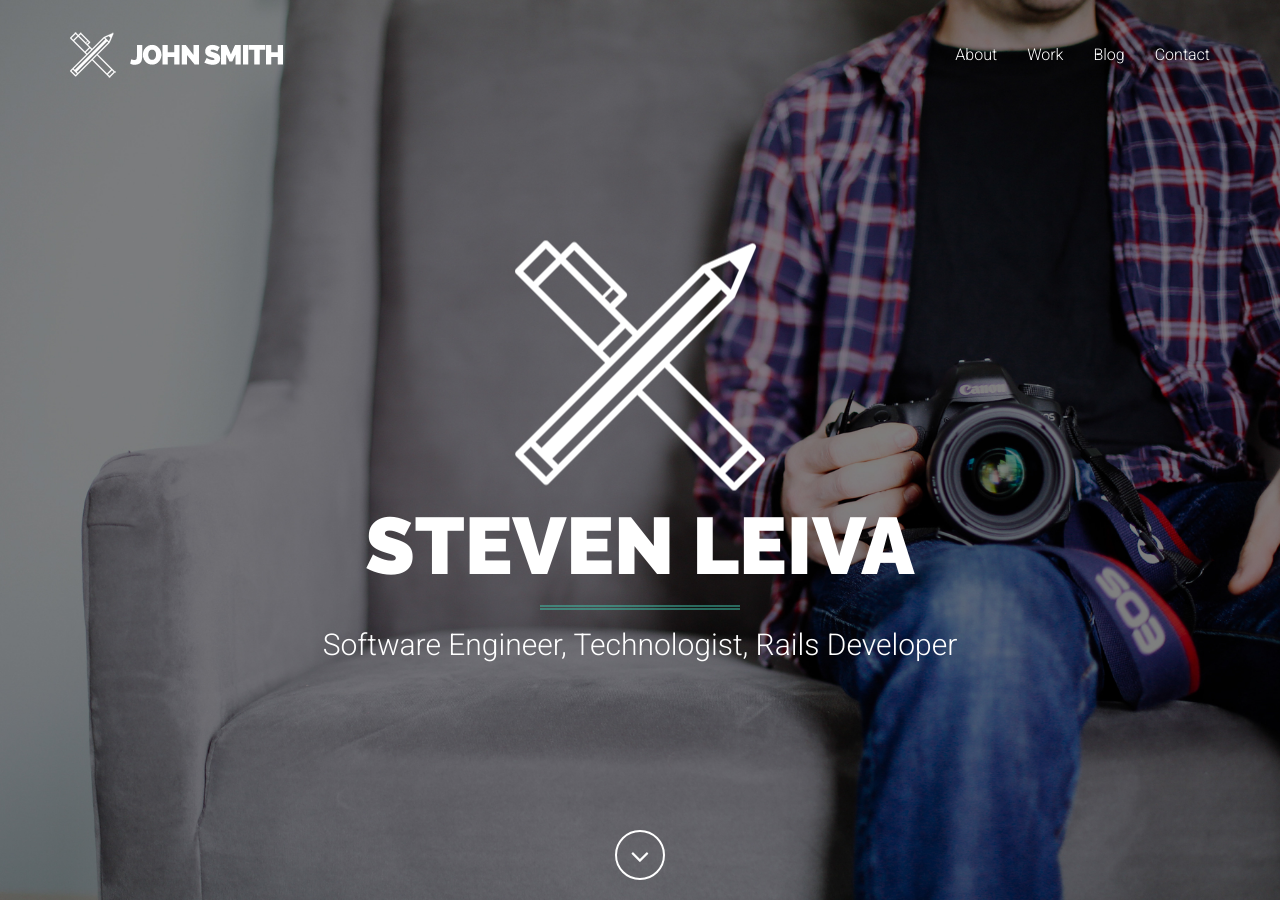
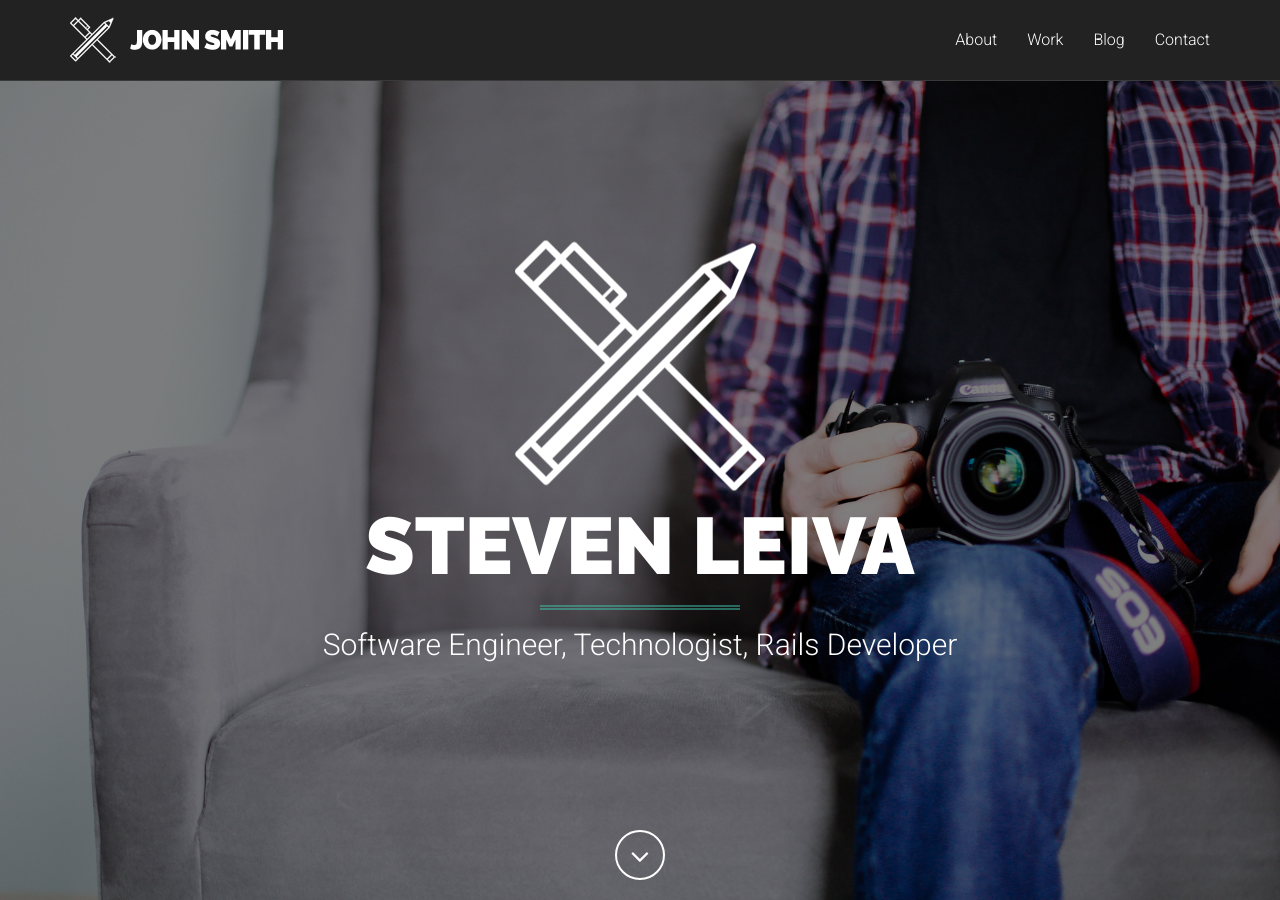
Before and after one commit to StevenXL/stevenxl.github.io, a Jekyll site: the page built from index.html, in a window 1280 px wide and 900 px high. Built offline with Jekyll 4.4.1, drawn with Linux system fonts in a browser that asks for light colours; Markdown is read by kramdown in place of the engine named in the settings.

Commit message:
Use the navbar-expanded class on the navbar element only if the page is index.html.

```diff
--- a/_includes/navbar.html
+++ b/_includes/navbar.html
@@ -1,4 +1,8 @@
-<nav class="navbar navbar-inverse navbar-fixed-top navbar-expanded">
+{% if page.url == "/index.html" %}
+  <nav class="navbar navbar-inverse navbar-fixed-top navbar-expanded">
+{% else %}
+  <nav class="navbar navbar-inverse navbar-fixed-top">
+{% endif %}
   <div class="container">
     <!-- Brand and toggle get grouped for better mobile display -->
     <div class="navbar-header">
```
